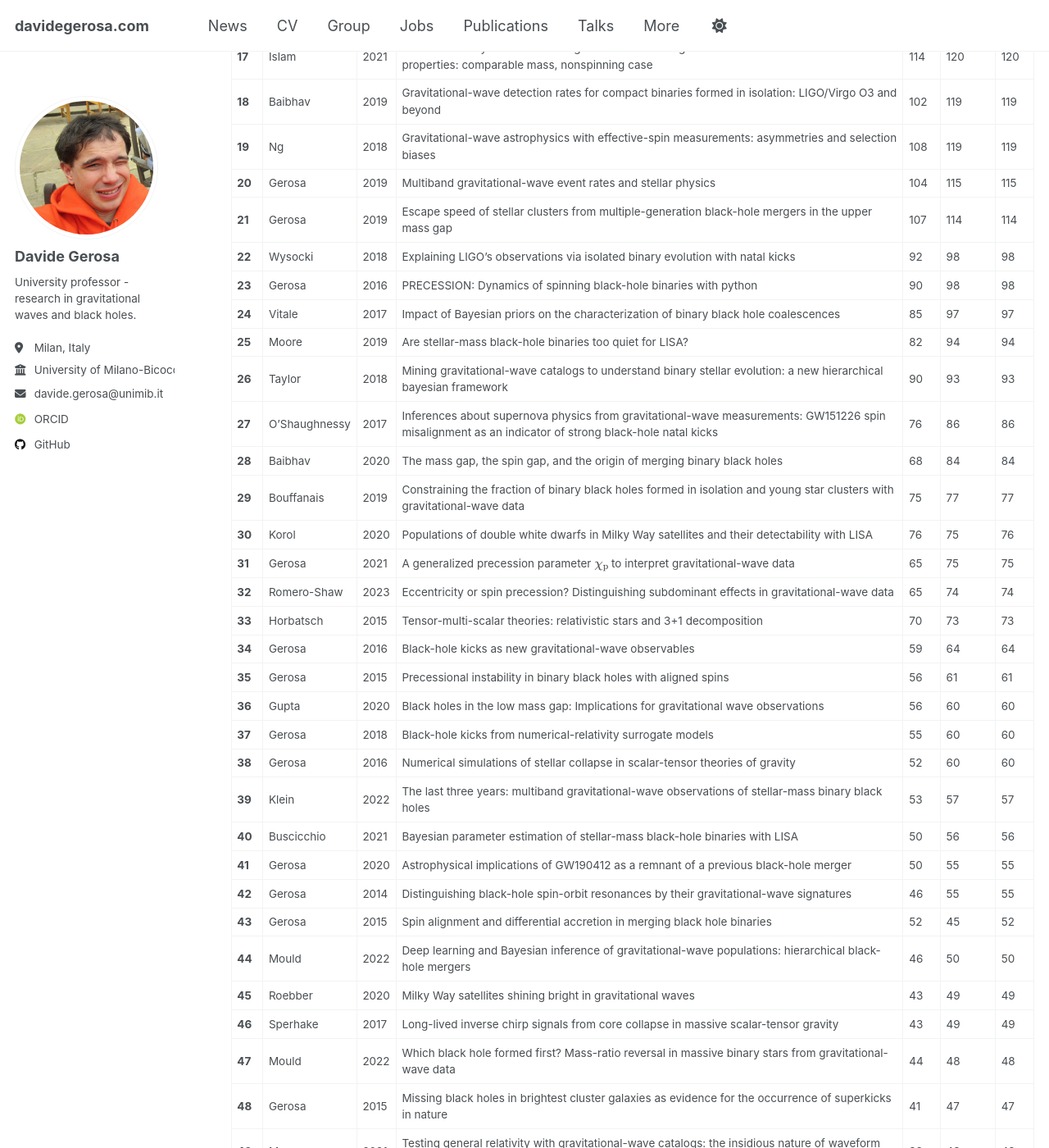
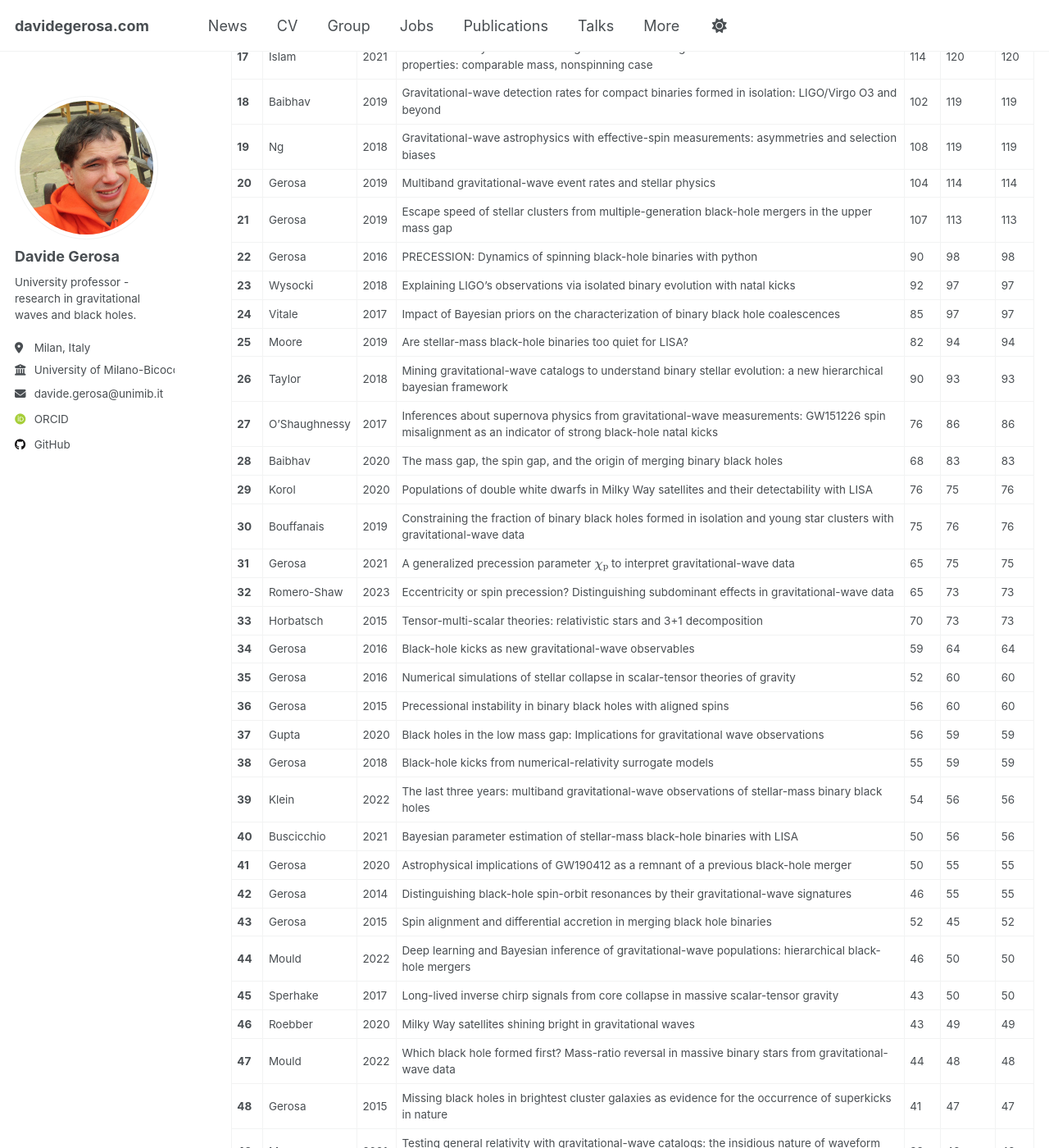
Before and after one commit to dgerosa/website, a Jekyll site: the page built from _pages/citations.md, in a window 1280 px wide and 1400 px high, scrolled down 1125 px. Shown: the whole window at 82% size. Built offline with Jekyll 4.4.1, drawn with Linux system fonts in a browser that asks for light colours; some web fonts are replaced; some of the changed text lies outside the part shown.

Commit message:
Website update from workflow

```diff
--- a/_pages/_citations.md
+++ b/_pages/_citations.md
@@ -1,78 +1,78 @@
 ## Citation Summary
 
-- **Total ADS citations**: 8840
-- **Total INSPIRE citations**: 9694
-- **Total MAX citations**: 9736
+- **Total ADS citations**: 8858
+- **Total INSPIRE citations**: 9675
+- **Total MAX citations**: 9719
 - **h-index**: 47
 
 ## Paper list sorted by citation count
 
 | # | Author | Year | Title | ADS | INSPIRE | MAX |
 |---|--------|------|-------|-----|---------|-----|
-| **1** | Berti | 2015 | Testing general relativity with present and future astrophysical observations | 1334 | 1495 | 1495 |
+| **1** | Berti | 2015 | Testing general relativity with present and future astrophysical observations | 1337 | 1496 | 1496 |
 | **2** | Barack | 2019 | Black holes, gravitational waves and fundamental physics: a roadmap | 789 | 870 | 870 |
-| **3** | Amaro-Seoane | 2022 | Astrophysics with the Laser Interferometer Space Antenna | 610 | 595 | 610 |
-| **4** | Belczynski | 2020 | Evolutionary roads leading to low effective spins, high black hole masses, and O1/O2 rates for LIGO/Virgo binary black holes | 438 | 454 | 454 |
-| **5** | Barausse | 2020 | Prospects for fundamental physics with LISA | 359 | 407 | 407 |
-| **6** | Varma | 2019 | Surrogate models for precessing binary black hole simulations with unequal masses | 372 | 395 | 395 |
-| **7** | Gerosa | 2017 | Are merging black holes born from stellar collapse or previous mergers? | 305 | 332 | 332 |
+| **3** | Amaro-Seoane | 2022 | Astrophysics with the Laser Interferometer Space Antenna | 612 | 598 | 612 |
+| **4** | Belczynski | 2020 | Evolutionary roads leading to low effective spins, high black hole masses, and O1/O2 rates for LIGO/Virgo binary black holes | 438 | 453 | 453 |
+| **5** | Barausse | 2020 | Prospects for fundamental physics with LISA | 363 | 408 | 408 |
+| **6** | Varma | 2019 | Surrogate models for precessing binary black hole simulations with unequal masses | 373 | 394 | 394 |
+| **7** | Gerosa | 2017 | Are merging black holes born from stellar collapse or previous mergers? | 305 | 331 | 331 |
 | **8** | Arun | 2022 | New horizons for fundamental physics with LISA | 253 | 300 | 300 |
-| **9** | Gerosa | 2021 | Hierarchical mergers of stellar-mass black holes and their gravitational-wave signatures | 222 | 244 | 244 |
-| **10** | Gerosa | 2018 | Spin orientations of merging black holes formed from the evolution of stellar binaries | 200 | 226 | 226 |
-| **11** | Gerosa | 2015 | Multi-timescale analysis of phase transitions in precessing black-hole binaries | 136 | 158 | 158 |
-| **12** | Gerosa | 2013 | Resonant-plane locking and spin alignment in stellar-mass black-hole binaries: a diagnostic of compact-binary formation | 141 | 155 | 155 |
-| **13** | Varma | 2019 | High-accuracy mass, spin, and recoil predictions of generic black-hole merger remnants | 135 | 147 | 147 |
-| **14** | Afshordi | 2023 | Waveform modelling for the Laser Interferometer Space Antenna | 117 | 141 | 141 |
-| **15** | Kesden | 2015 | Effective potentials and morphological transitions for binary black-hole spin precession | 114 | 133 | 133 |
-| **16** | Vitale | 2020 | Inferring the properties of a population of compact binaries in presence of selection effects | 114 | 124 | 124 |
+| **9** | Gerosa | 2021 | Hierarchical mergers of stellar-mass black holes and their gravitational-wave signatures | 223 | 243 | 243 |
+| **10** | Gerosa | 2018 | Spin orientations of merging black holes formed from the evolution of stellar binaries | 200 | 225 | 225 |
+| **11** | Gerosa | 2015 | Multi-timescale analysis of phase transitions in precessing black-hole binaries | 136 | 157 | 157 |
+| **12** | Gerosa | 2013 | Resonant-plane locking and spin alignment in stellar-mass black-hole binaries: a diagnostic of compact-binary formation | 141 | 154 | 154 |
+| **13** | Varma | 2019 | High-accuracy mass, spin, and recoil predictions of generic black-hole merger remnants | 135 | 146 | 146 |
+| **14** | Afshordi | 2023 | Waveform modelling for the Laser Interferometer Space Antenna | 118 | 141 | 141 |
+| **15** | Kesden | 2015 | Effective potentials and morphological transitions for binary black-hole spin precession | 114 | 132 | 132 |
+| **16** | Vitale | 2020 | Inferring the properties of a population of compact binaries in presence of selection effects | 117 | 124 | 124 |
 | **17** | Islam | 2021 | Eccentric binary black hole surrogate models for the gravitational waveform and remnant properties: comparable mass, nonspinning case | 114 | 120 | 120 |
 | **18** | Baibhav | 2019 | Gravitational-wave detection rates for compact binaries formed in isolation: LIGO/Virgo O3 and beyond | 102 | 119 | 119 |
 | **19** | Ng | 2018 | Gravitational-wave astrophysics with effective-spin measurements: asymmetries and selection biases | 108 | 119 | 119 |
-| **20** | Gerosa | 2019 | Multiband gravitational-wave event rates and stellar physics | 104 | 115 | 115 |
-| **21** | Gerosa | 2019 | Escape speed of stellar clusters from multiple-generation black-hole mergers in the upper mass gap | 107 | 114 | 114 |
-| **22** | Wysocki | 2018 | Explaining LIGO's observations via isolated binary evolution with natal kicks | 92 | 98 | 98 |
-| **23** | Gerosa | 2016 | PRECESSION: Dynamics of spinning black-hole binaries with python | 90 | 98 | 98 |
+| **20** | Gerosa | 2019 | Multiband gravitational-wave event rates and stellar physics | 104 | 114 | 114 |
+| **21** | Gerosa | 2019 | Escape speed of stellar clusters from multiple-generation black-hole mergers in the upper mass gap | 107 | 113 | 113 |
+| **22** | Gerosa | 2016 | PRECESSION: Dynamics of spinning black-hole binaries with python | 90 | 98 | 98 |
+| **23** | Wysocki | 2018 | Explaining LIGO's observations via isolated binary evolution with natal kicks | 92 | 97 | 97 |
 | **24** | Vitale | 2017 | Impact of Bayesian priors on the characterization of binary black hole coalescences | 85 | 97 | 97 |
 | **25** | Moore | 2019 | Are stellar-mass black-hole binaries too quiet for LISA? | 82 | 94 | 94 |
 | **26** | Taylor | 2018 | Mining gravitational-wave catalogs to understand binary stellar evolution: a new hierarchical bayesian framework | 90 | 93 | 93 |
 | **27** | O'Shaughnessy | 2017 | Inferences about supernova physics from gravitational-wave measurements: GW151226 spin misalignment as an indicator of strong black-hole natal kicks | 76 | 86 | 86 |
-| **28** | Baibhav | 2020 | The mass gap, the spin gap, and the origin of merging binary black holes | 68 | 84 | 84 |
-| **29** | Bouffanais | 2019 | Constraining the fraction of binary black holes formed in isolation and young star clusters with gravitational-wave data | 75 | 77 | 77 |
-| **30** | Korol | 2020 | Populations of double white dwarfs in Milky Way satellites and their detectability with LISA | 76 | 75 | 76 |
+| **28** | Baibhav | 2020 | The mass gap, the spin gap, and the origin of merging binary black holes | 68 | 83 | 83 |
+| **29** | Korol | 2020 | Populations of double white dwarfs in Milky Way satellites and their detectability with LISA | 76 | 75 | 76 |
+| **30** | Bouffanais | 2019 | Constraining the fraction of binary black holes formed in isolation and young star clusters with gravitational-wave data | 75 | 76 | 76 |
 | **31** | Gerosa | 2021 | A generalized precession parameter $$\chi_\mathrm{p}$$ to interpret gravitational-wave data | 65 | 75 | 75 |
-| **32** | Romero-Shaw | 2023 | Eccentricity or spin precession? Distinguishing subdominant effects in gravitational-wave data | 65 | 74 | 74 |
+| **32** | Romero-Shaw | 2023 | Eccentricity or spin precession? Distinguishing subdominant effects in gravitational-wave data | 65 | 73 | 73 |
 | **33** | Horbatsch | 2015 | Tensor-multi-scalar theories: relativistic stars and 3+1 decomposition | 70 | 73 | 73 |
 | **34** | Gerosa | 2016 | Black-hole kicks as new gravitational-wave observables | 59 | 64 | 64 |
-| **35** | Gerosa | 2015 | Precessional instability in binary black holes with aligned spins | 56 | 61 | 61 |
-| **36** | Gupta | 2020 | Black holes in the low mass gap: Implications for gravitational wave observations | 56 | 60 | 60 |
-| **37** | Gerosa | 2018 | Black-hole kicks from numerical-relativity surrogate models | 55 | 60 | 60 |
-| **38** | Gerosa | 2016 | Numerical simulations of stellar collapse in scalar-tensor theories of gravity | 52 | 60 | 60 |
-| **39** | Klein | 2022 | The last three years: multiband gravitational-wave observations of stellar-mass binary black holes | 53 | 57 | 57 |
+| **35** | Gerosa | 2016 | Numerical simulations of stellar collapse in scalar-tensor theories of gravity | 52 | 60 | 60 |
+| **36** | Gerosa | 2015 | Precessional instability in binary black holes with aligned spins | 56 | 60 | 60 |
+| **37** | Gupta | 2020 | Black holes in the low mass gap: Implications for gravitational wave observations | 56 | 59 | 59 |
+| **38** | Gerosa | 2018 | Black-hole kicks from numerical-relativity surrogate models | 55 | 59 | 59 |
+| **39** | Klein | 2022 | The last three years: multiband gravitational-wave observations of stellar-mass binary black holes | 54 | 56 | 56 |
 | **40** | Buscicchio | 2021 | Bayesian parameter estimation of stellar-mass black-hole binaries with LISA | 50 | 56 | 56 |
 | **41** | Gerosa | 2020 | Astrophysical implications of GW190412 as a remnant of a previous black-hole merger | 50 | 55 | 55 |
 | **42** | Gerosa | 2014 | Distinguishing black-hole spin-orbit resonances by their gravitational-wave signatures | 46 | 55 | 55 |
 | **43** | Gerosa | 2015 | Spin alignment and differential accretion in merging black hole binaries | 52 | 45 | 52 |
 | **44** | Mould | 2022 | Deep learning and Bayesian inference of gravitational-wave populations: hierarchical black-hole mergers | 46 | 50 | 50 |
-| **45** | Roebber | 2020 | Milky Way satellites shining bright in gravitational waves | 43 | 49 | 49 |
-| **46** | Sperhake | 2017 | Long-lived inverse chirp signals from core collapse in massive scalar-tensor gravity | 43 | 49 | 49 |
+| **45** | Sperhake | 2017 | Long-lived inverse chirp signals from core collapse in massive scalar-tensor gravity | 43 | 50 | 50 |
+| **46** | Roebber | 2020 | Milky Way satellites shining bright in gravitational waves | 43 | 49 | 49 |
 | **47** | Mould | 2022 | Which black hole formed first? Mass-ratio reversal in massive binary stars from gravitational-wave data | 44 | 48 | 48 |
 | **48** | Gerosa | 2015 | Missing black holes in brightest cluster galaxies as evidence for the occurrence of superkicks in nature | 41 | 47 | 47 |
-| **49** | Moore | 2021 | Testing general relativity with gravitational-wave catalogs: the insidious nature of waveform systematics | 38 | 43 | 43 |
-| **50** | Tso | 2019 | Optimizing LIGO with LISA forewarnings to improve black-hole spectroscopy | 36 | 41 | 41 |
-| **51** | Trifiro' | 2016 | Distinguishing black-hole spin-orbit resonances by their gravitational wave signatures. II: Full parameter estimation | 35 | 41 | 41 |
+| **49** | Moore | 2021 | Testing general relativity with gravitational-wave catalogs: the insidious nature of waveform systematics | 38 | 42 | 42 |
+| **50** | Trifiro' | 2016 | Distinguishing black-hole spin-orbit resonances by their gravitational wave signatures. II: Full parameter estimation | 35 | 41 | 41 |
+| **51** | Tso | 2019 | Optimizing LIGO with LISA forewarnings to improve black-hole spectroscopy | 36 | 40 | 40 |
 | **52** | Gerosa | 2020 | Gravitational-wave selection effects using neural-network classifiers | 34 | 39 | 39 |
 | **53** | Lodato | 2013 | Black hole mergers: do gas discs lead to spin alignment? | 38 | 37 | 38 |
-| **54** | Santini | 2023 | Black-hole mergers in disk-like environments could explain the observed $$q-\chi_\mathrm{eff}$$ correlation | 35 | 37 | 37 |
-| **55** | Gangardt | 2024 | pAGN: the one-stop solution for AGN disc modeling | 33 | 34 | 34 |
-| **56** | Rosca-Mead | 2020 | Core collapse in massive scalar-tensor gravity | 27 | 33 | 33 |
-| **57** | Gerosa | 2021 | High mass but low spin: an exclusion region to rule out hierarchical black-hole mergers as a mechanism to populate the pair-instability mass gap | 28 | 31 | 31 |
+| **54** | Santini | 2023 | Black-hole mergers in disk-like environments could explain the observed $$q-\chi_\mathrm{eff}$$ correlation | 36 | 37 | 37 |
+| **55** | Gangardt | 2024 | pAGN: the one-stop solution for AGN disc modeling | 34 | 34 | 34 |
+| **56** | Rosca-Mead | 2020 | Core collapse in massive scalar-tensor gravity | 27 | 34 | 34 |
+| **57** | Gerosa | 2021 | High mass but low spin: an exclusion region to rule out hierarchical black-hole mergers as a mechanism to populate the pair-instability mass gap | 28 | 30 | 30 |
 | **58** | Wong | 2019 | Machine-learning interpolation of population-synthesis simulations to interpret gravitational-wave observations: a case study | 25 | 30 | 30 |
 | **59** | Gerosa | 2023 | Efficient multi-timescale dynamics of precessing black-hole binaries | 25 | 28 | 28 |
 | **60** | Spadaro | 2023 | Glitch systematics on the observation of massive black-hole binaries with LISA | 23 | 27 | 27 |
-| **61** | Baibhav | 2021 | Looking for the parents of LIGO's black holes | 26 | 27 | 27 |
-| **62** | Sayeb | 2021 | Massive black hole binary inspiral and spin evolution in a cosmological framework | 27 | 27 | 27 |
-| **63** | Chamberlain | 2019 | Frequency-domain waveform approximants capturing Doppler shifts | 24 | 27 | 27 |
-| **64** | Mould | 2022 | Gravitational-wave population inference at past time infinity | 24 | 26 | 26 |
+| **61** | Sayeb | 2021 | Massive black hole binary inspiral and spin evolution in a cosmological framework | 27 | 27 | 27 |
+| **62** | Chamberlain | 2019 | Frequency-domain waveform approximants capturing Doppler shifts | 24 | 27 | 27 |
+| **63** | Mould | 2022 | Gravitational-wave population inference at past time infinity | 24 | 26 | 26 |
+| **64** | Baibhav | 2021 | Looking for the parents of LIGO's black holes | 26 | 26 | 26 |
 | **65** | Rosca-Mead | 2020 | Structure of neutron stars in massive scalar-tensor gravity | 23 | 26 | 26 |
 | **66** | Zhao | 2017 | Nutational resonances, transitional precession, and precession-averaged evolution in binary black-hole systems | 18 | 23 | 23 |
 | **67** | Gerosa | 2017 | On the equal-mass limit of precessing black-hole binaries | 20 | 23 | 23 |
```
Also changed, not shown: other parts of _pages/_citations.md (+13 -13 lines), _pages/_group.md (+1 -1 lines), _pages/_publications.md (+1 -1 lines), _pages/_talks.md (+5 -2 lines).
